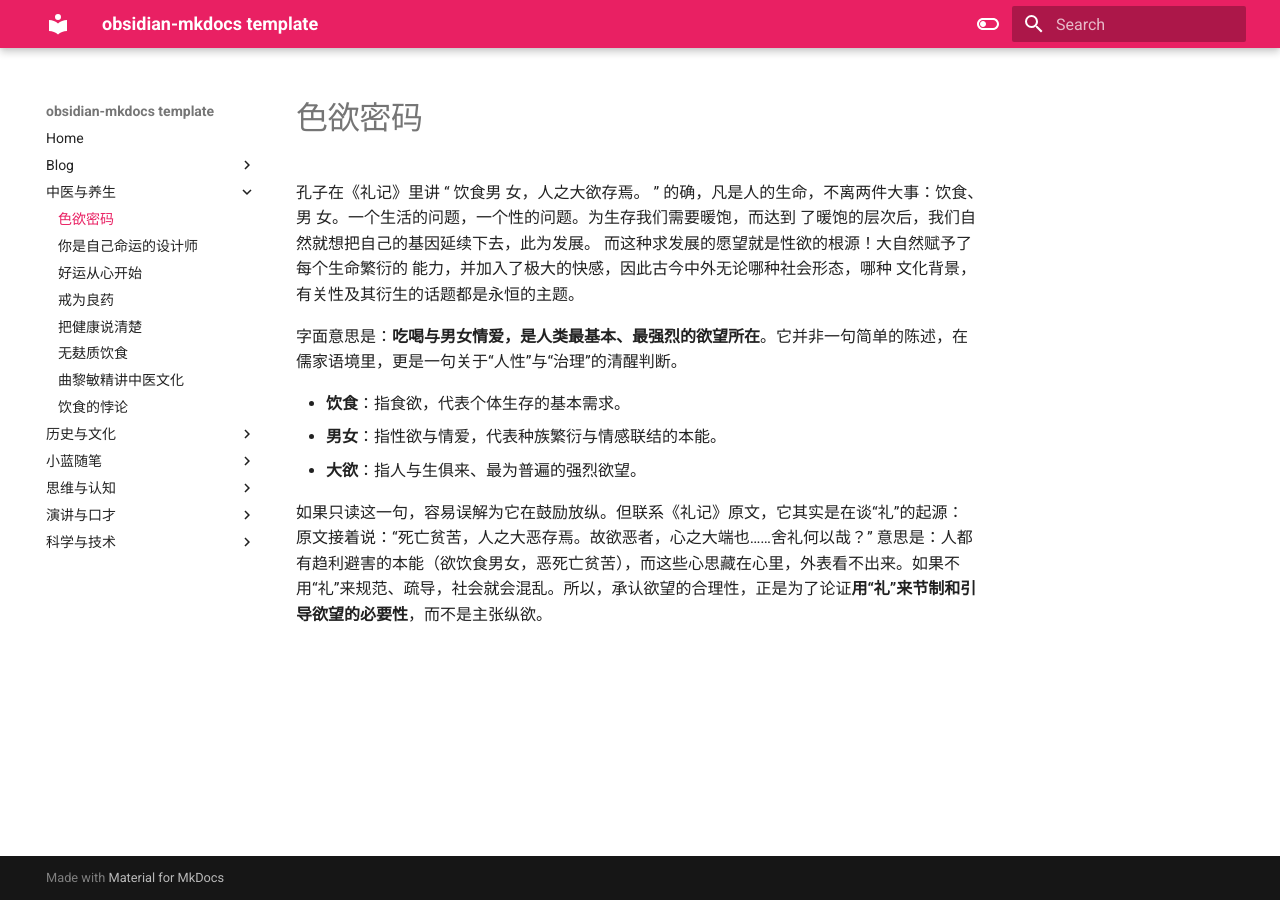
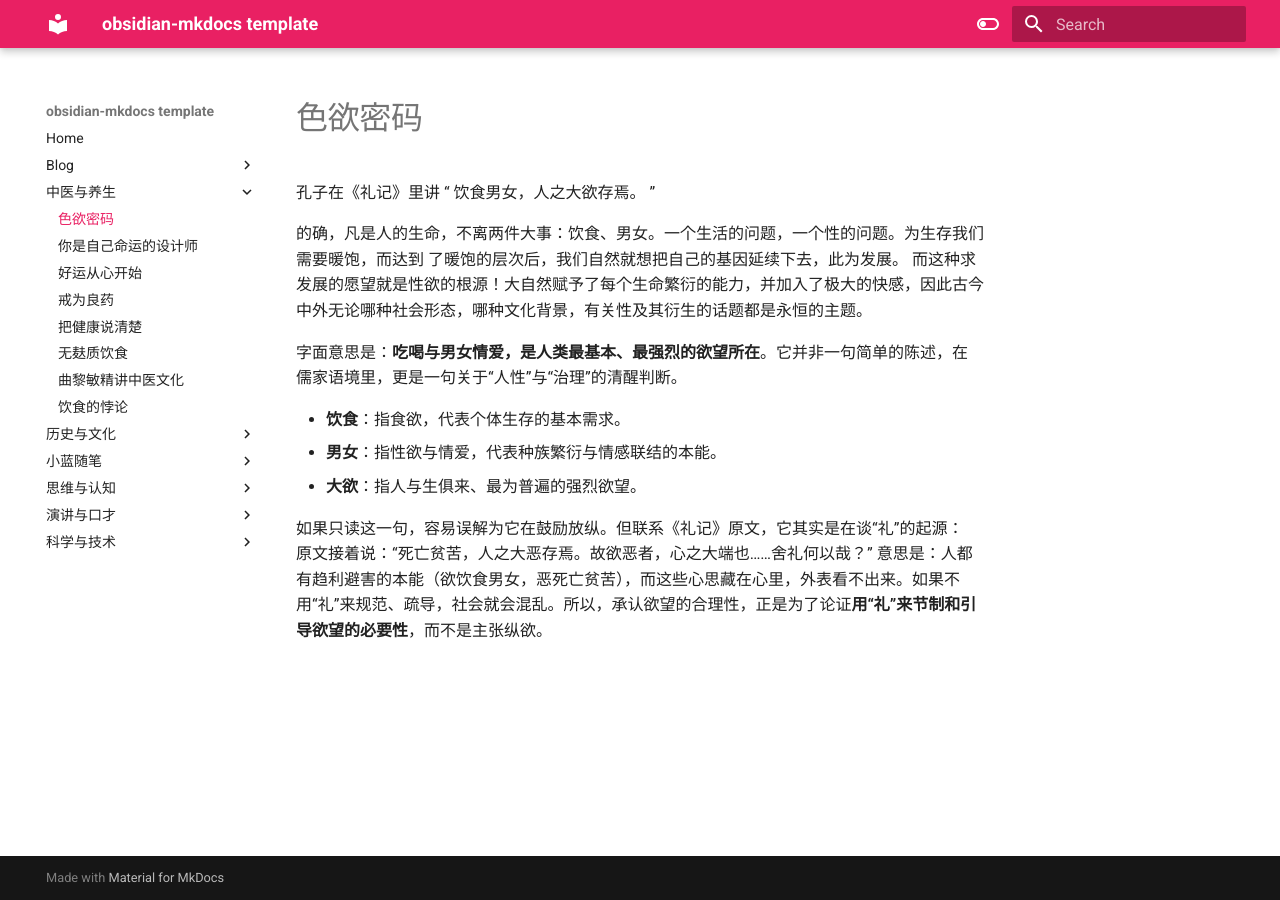
Before and after one commit to yeqinwen/xiaolan_readingnotes, an MkDocs documentation site: the page built from docs/中医与养生/⾊欲密码.md, in a window 1280 px wide. Built offline with MkDocs 1.6.1 and Material for MkDocs 9.7.7, drawn with Linux system fonts in a browser that asks for light colours.

Commit message:
Update ⾊欲密码.md

```diff
--- a/docs/中医与养生/⾊欲密码.md
+++ b/docs/中医与养生/⾊欲密码.md
@@ -1,6 +1,7 @@
 
+孔子在《礼记》⾥讲 “ 饮食男女，人之大欲存焉。 ”
 
-孔⼦在《礼记》⾥讲 “ 饮⾷男 ⼥，⼈之⼤欲存焉。 ” 的确，凡是⼈的⽣命，不离两件⼤事：饮⾷、男 ⼥。⼀个⽣活的问题，⼀个性的问题。为⽣存我们需要暖饱，⽽达到 了暖饱的层次后，我们⾃然就想把⾃⼰的基因延续下去，此为发展。 ⽽这种求发展的愿望就是性欲的根源！⼤⾃然赋予了每个⽣命繁衍的 能⼒，并加⼊了极⼤的快感，因此古今中外⽆论哪种社会形态，哪种 ⽂化背景，有关性及其衍⽣的话题都是永恒的主题。
+的确，凡是人的生命，不离两件大事：饮食、男女。⼀个生活的问题，⼀个性的问题。为生存我们需要暖饱，而达到 了暖饱的层次后，我们自然就想把自己的基因延续下去，此为发展。 而这种求发展的愿望就是性欲的根源！大自然赋予了每个生命繁衍的能力，并加入了极大的快感，因此古今中外无论哪种社会形态，哪种文化背景，有关性及其衍生的话题都是永恒的主题。
 
 字面意思是：**吃喝与男女情爱，是人类最基本、最强烈的欲望所在**。它并非一句简单的陈述，在儒家语境里，更是一句关于“人性”与“治理”的清醒判断。
 
```
